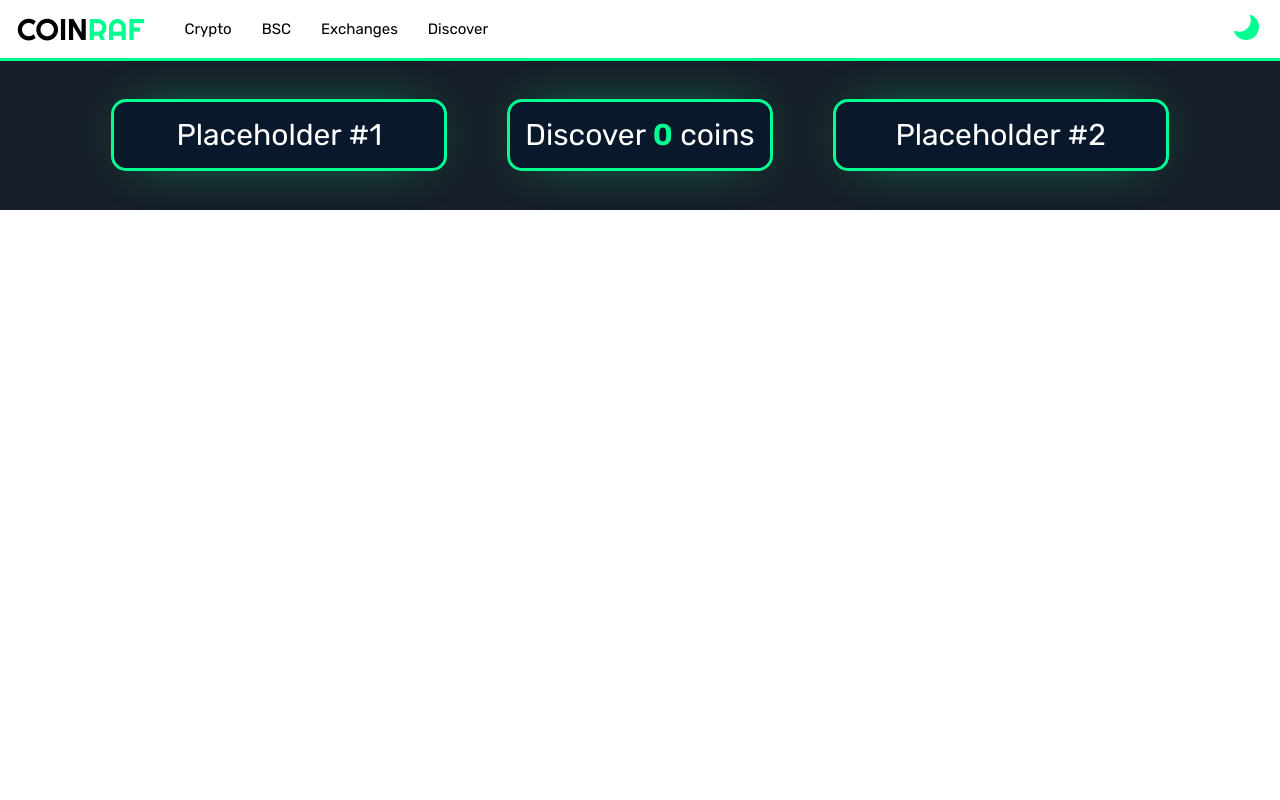
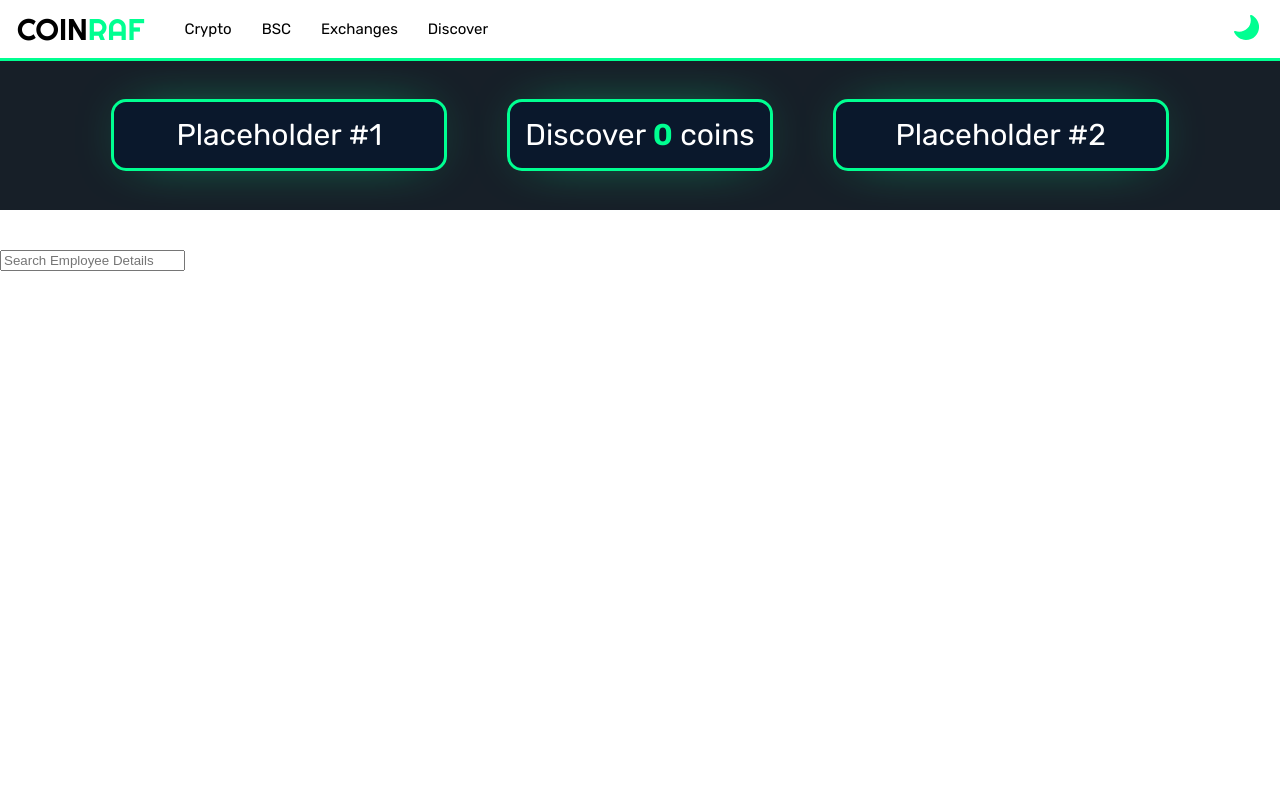
Before and after one commit to seabass118/Coinraf-V1, a Flask app: page / in a window 1280 px wide. Run offline with Flask 2, Linux system fonts and the light colour scheme; parts of the project's set-up code (start-up, migrations or seed data) failed here and were passed over.

Commit message:
searchbar 1

```diff
--- a/app/main.py
+++ b/app/main.py
@@ -1,11 +1,15 @@
 from flask import Flask, render_template, request
-from data import DataPull, DataLists, coin_output
-
+from data import DataPull, DataLists
+import orjson
 
 app = Flask(__name__)
 app.config['SEND_FILE_MAX_AGE_DEFAULT'] = 0
 
-@app.route('/')
+@app.route('/_ss_search', methods= ['GET',  'POST'])
+def search():
+    return orjson.dumps(DataPull.coin_output)
+
+@app.route('/', methods=['GET', 'POST'])
 def index():
   return render_template('index.html', list_length=DataLists.list_length);
 
--- a/app/static/_css/global.css
+++ b/app/static/_css/global.css
@@ -1,5 +1,21 @@
 @import url('https://fonts.googleapis.com/css2?family=Righteous&display=swap');
 @import url('https://fonts.googleapis.com/css2?family=Rubik:ital,wght@0,400;0,500;0,600;1,300&display=swap');
+
+/* width */
+::-webkit-scrollbar {
+    width: 10px;
+  }
+
+  /* Track */
+  /* ::-webkit-scrollbar-track {
+    border: 0.5px solid var(--mint);
+  } */
+
+  /* Handle */
+  ::-webkit-scrollbar-thumb {
+    background: var(--mint);
+  }
+
 
 body {
     margin: 0;
--- a/app/templates/index.html
+++ b/app/templates/index.html
@@ -9,6 +9,16 @@
     <link rel= "stylesheet" type= "text/css" href= "{{ url_for('static',filename='_css/index.css') }}">
     <link rel= "stylesheet" type= "text/css" href= "{{ url_for('static',filename='_css/global.css') }}">
     <script src="{{ url_for('static',filename='_js/components.js') }}" type="text/javascript"></script>
+    <script src="{{ url_for('static',filename='_js/jquery.min.js') }}" type="text/javascript"></script>
+    <style>
+
+        #result li {
+            display: none;
+          }
+        #result li:nth-child(-n+5){
+            display: list-item;
+        }
+    </style>
 </head>
 <body>
     <g-mobile-menu></g-mobile-menu>
@@ -65,52 +75,49 @@
                     </div>
                 </div>
                 </div>
+
+                <input type="text" name="search" id="search" placeholder="Search Employee Details" class="form-control" />
+                <ul class="list-group" id="result"></ul>
+
             </div>
+        </div>
+    </div>
+    <script src="{{ url_for('static',filename='_js/main.js') }}" type="text/javascript"></script>
+    <script type="text/javascript">
+
+    $SCRIPT_ROOT = {{ request.script_root | tojson | safe }};
+
+    $(document).ready(function(){
+        $.ajaxSetup({ cache: false });
+            $('#search').keyup(function(){
+                let search_value = $(this).val();
+                $('#result').html('');
+                $('#state').val('');
+                var searchField = $('#search').val();
+                var expression = new RegExp(searchField, "i");
+
+                if(search_value != ""){
+                    $.getJSON($SCRIPT_ROOT + "/_ss_search", function(data) {
+                        var maxAppend = 0;
+                        $.each(data, function(key, value){
+                            if (value.name.search(expression) != -1 || value.id.search(expression) != -1) {
+                                if (maxAppend >= 5) return;
+                                var appendElement = $('<li class="list-group-item link-class"><img src="'+value.logo_url+'" height="40" width="40" class="img-thumbnail" /> '+value.name+' | <span class="text-muted">'+value.id+'</span></li>');
+                                maxAppend++;
+                                $("#result").append(appendElement);
+                            }
+                        });
+                    });
+                } else {
+                    $("#result").html("");
+                }
+            });
+    });
 
 
 
-        </div>
-    </div>
-    <script src="{{ url_for('static',filename='_js/main.js') }}" type="text/javascript"></script>
-    <script>
-        window.onload = function() {
 
-            let slider = document.querySelector('#slider');
-            let moveLi = Array.from(document.querySelectorAll('#slider #move li'));
-            let counter = 1;
-            let time = 5000;
-            let line = document.querySelector('#line');
 
-            line.style.animation = 'line ' + (time / 1000) + 's linear infinite';
-
-            function moveUP() {
-
-                if (counter == moveLi.length) {
-
-                    moveLi[0].style.marginLeft = '0%';
-                    counter = 1;
-
-                } else if (counter >= 1) {
-
-                    moveLi[0].style.marginLeft = '-' + counter * 100 + '%';
-                    counter++;
-                }
-
-            }
-
-            let autoPlay = setInterval(moveUP, time);
-
-            slider.onmouseover = function() {
-                autoPlay = clearInterval(autoPlay);
-                line.style.animation = '';
-            }
-
-            slider.onmouseout = function() {
-                autoPlay = setInterval(moveUP, time);
-                line.style.animation = 'line ' + (time / 1000) + 's linear infinite';
-            }
-
-        }
     </script>
 </body>
 </html>
--- a/data.py
+++ b/data.py
@@ -3,13 +3,13 @@ import orjson
 
 coin_api = "https://api.nomics.com/v1/currencies/ticker?key=202c24a2628a42174eb7b568f21230fe"
 coin_pull = requests.get(coin_api)
-coin_output = orjson.loads(coin_pull.text)
+
 
 class DataPull:
-    search_data = [d['id'] for d in coin_output]
+    coin_output = orjson.loads(coin_pull.text)
+
     # print(coin_output)
 
 class DataLists:
-    data_dict = coin_output
-    id_list = [d['id'].lower() for d in coin_output]
+    id_list = [d['id'].lower() for d in DataPull.coin_output]
     list_length = len(id_list)
```
Also changed, not shown: app/static/_js/main.js (+39 -0 lines). Lines whose indentation alone changed are shown as unchanged.
